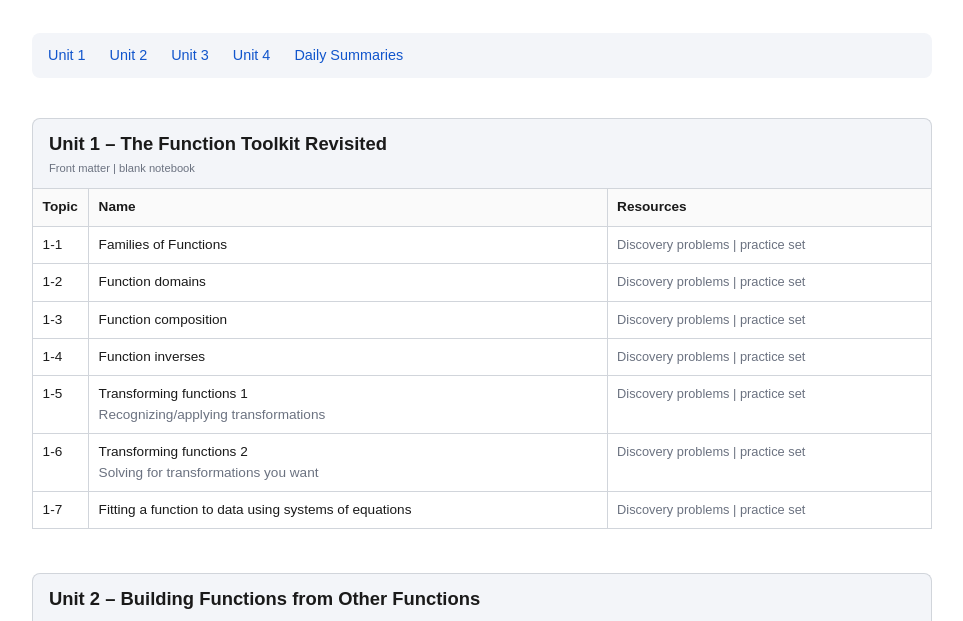
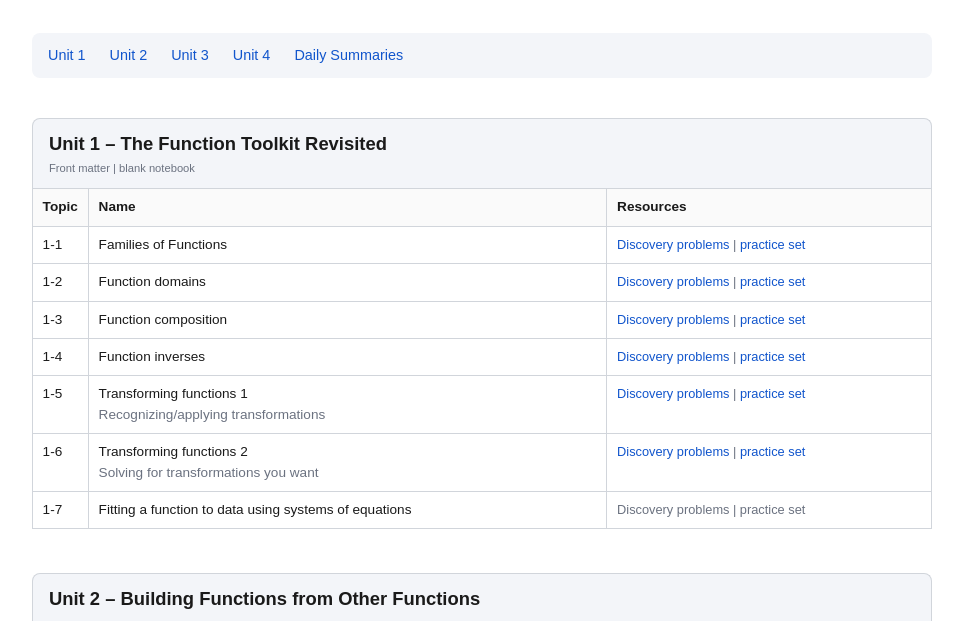
Before and after one commit to ddobervich/pre-calc-honors-coursebook, a plain HTML site: page Student Site/index.html in a window 1280 px wide. Shown: the part 121-742 px from the top of the page, without its empty margins (158-1121 px from the left). Drawn offline with Linux system fonts and the light colour scheme.

Commit message:
Link Discovery problems and practice set to Unit 1 docx files

```diff
--- a/Student Site/index.html
+++ b/Student Site/index.html
@@ -97,6 +97,13 @@
     color: var(--muted);
     font-size: 0.8rem;
   }
+  table.topics td.resources a {
+    color: var(--accent);
+    text-decoration: none;
+  }
+  table.topics td.resources a:hover {
+    text-decoration: underline;
+  }
   .coming-soon {
     border: 1px dashed var(--line);
     border-radius: 8px;
@@ -115,12 +122,10 @@
     <div class="page">
       <h1>PCH Coursebook</h1>
       <p class="intro">See our <a href="https://docs.google.com/document/d/1M_dyQ814a2X0t7nhHqcUMnxiy0ZEzSM0ABdQCwEB5eA/edit?usp=sharing"
-
           target="_blank" rel="noopener">weekly calendar</a> with class-specific
         info.</p>
       <nav class="unit-nav"> <a href="#unit-1">Unit 1</a> <a href="#unit-2">Unit
           2</a> <a href="#unit-3">Unit 3</a> <a href="#unit-4">Unit 4</a> <a
-
           href="../Student%20Site/daily-summaries/">Daily Summaries</a> </nav>
       <section class="unit" id="unit-1">
         <div class="unit-header">
@@ -137,36 +142,36 @@
             <tr>
               <td class="topic-num">1-1</td>
               <td>Families of Functions</td>
-              <td class="resources">Discovery problems | practice set</td>
+              <td class="resources"><a href="../Unit%201%20-%20The%20function%20toolkit%20revisited/4%20-%20Function%20families%20-%20teaching%20set%20-%201.docx" target="_blank" rel="noopener">Discovery problems</a> | <a href="../Unit%201%20-%20The%20function%20toolkit%20revisited/5%20-%20Families%20of%20Functions%20-%20practice%20set%20-%201.docx" target="_blank" rel="noopener">practice set</a></td>
             </tr>
             <tr>
               <td class="topic-num">1-2</td>
               <td>Function domains</td>
-              <td class="resources">Discovery problems | practice set</td>
+              <td class="resources"><a href="../Unit%201%20-%20The%20function%20toolkit%20revisited/8%20-%20domains%20-%20teaching%20set%20.docx" target="_blank" rel="noopener">Discovery problems</a> | <a href="../Unit%201%20-%20The%20function%20toolkit%20revisited/9%20-%20domains%20-%20practice.docx" target="_blank" rel="noopener">practice set</a></td>
             </tr>
             <tr>
               <td class="topic-num">1-3</td>
               <td>Function composition</td>
-              <td class="resources">Discovery problems | practice set</td>
+              <td class="resources"><a href="../Unit%201%20-%20The%20function%20toolkit%20revisited/10%20-%20composition%20teaching.docx" target="_blank" rel="noopener">Discovery problems</a> | <a href="../Unit%201%20-%20The%20function%20toolkit%20revisited/11%20-%20composition%20practice.docx" target="_blank" rel="noopener">practice set</a></td>
             </tr>
             <tr>
               <td class="topic-num">1-4</td>
               <td>Function inverses</td>
-              <td class="resources">Discovery problems | practice set</td>
+              <td class="resources"><a href="../Unit%201%20-%20The%20function%20toolkit%20revisited/13%20-%20inverses%20teaching.docx" target="_blank" rel="noopener">Discovery problems</a> | <a href="../Unit%201%20-%20The%20function%20toolkit%20revisited/14%20-%20inverses%20practice.docx" target="_blank" rel="noopener">practice set</a></td>
             </tr>
             <tr>
               <td class="topic-num">1-5</td>
               <td>Transforming functions 1<br>
                 <span style="font-weight:400;color:var(--muted);">Recognizing/applying
                   transformations</span></td>
-              <td class="resources">Discovery problems | practice set</td>
+              <td class="resources"><a href="../Unit%201%20-%20The%20function%20toolkit%20revisited/15%20-%20transformations%20teaching.docx" target="_blank" rel="noopener">Discovery problems</a> | <a href="../Unit%201%20-%20The%20function%20toolkit%20revisited/16%20-%20transformation%20-%20practice.docx" target="_blank" rel="noopener">practice set</a></td>
             </tr>
             <tr>
               <td class="topic-num">1-6</td>
               <td>Transforming functions 2<br>
                 <span style="font-weight:400;color:var(--muted);">Solving for
                   transformations you want</span></td>
-              <td class="resources">Discovery problems | practice set</td>
+              <td class="resources"><a href="../Unit%201%20-%20The%20function%20toolkit%20revisited/15%20-%20transformations%20teaching.docx" target="_blank" rel="noopener">Discovery problems</a> | <a href="../Unit%201%20-%20The%20function%20toolkit%20revisited/16%20-%20transformation%20-%20practice.docx" target="_blank" rel="noopener">practice set</a></td>
             </tr>
             <tr>
               <td class="topic-num">1-7</td>
```
